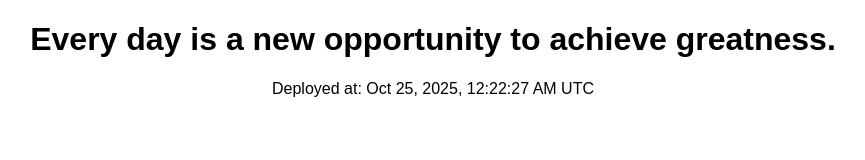
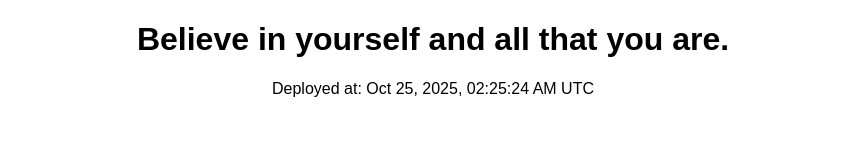
Before and after one commit to NovelAISolutions/a10-orchestrator-sandbox, a plain HTML site: page index.html in a window 1280 px wide. Shown: the whole page, without its empty margins (207-1072 px from the left). Drawn offline with Linux system fonts and the light colour scheme.

Commit message:
hourly auto-motivation update

```diff
--- a/index.html
+++ b/index.html
@@ -5,7 +5,7 @@
     <title>Motivation</title>
   </head>
   <body style="text-align: center; font-family: Arial;">
-    <h1>Every day is a new opportunity to achieve greatness.</h1>
-    <p>Deployed at: Oct 25, 2025, 12:22:27 AM UTC</p>
+    <h1>Believe in yourself and all that you are.</h1>
+    <p>Deployed at: Oct 25, 2025, 02:25:24 AM UTC</p>
   </body>
 </html>
```
